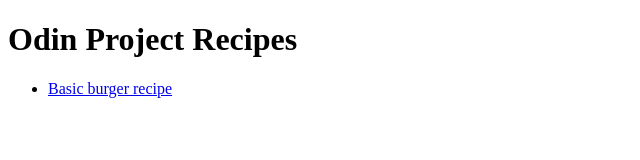
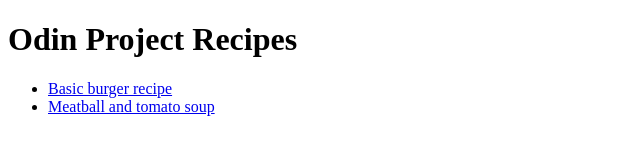
Before and after one commit to samjleach/odin-recipes, a plain HTML site: page index.html in a window 1280 px wide. Shown: the whole page, without its empty margins (0-640 px from the left). Drawn offline with Linux system fonts and the light colour scheme.

Commit message:
Add link from homepage to meatball recipe

```diff
--- a/index.html
+++ b/index.html
@@ -10,7 +10,7 @@
   <h1>Odin Project Recipes</h1>
   <ul>
     <li><a href="./odin-recipes/basic-burger.html">Basic burger recipe</a></li>
-
+    <li><a href="./odin-recipes/meatball-and-tomato-soup.html">Meatball and tomato soup</a></li>
   </ul>
 
 </body>
```
